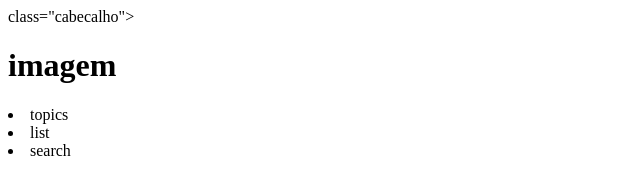
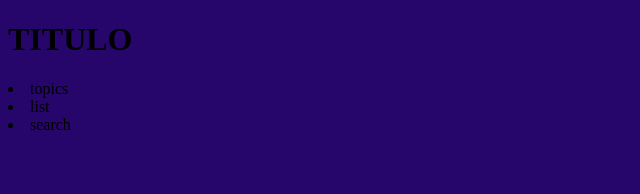
Before and after one commit to KaykeCabral/KCX-NEWS, a plain HTML site: page index.html in a window 1280 px wide. Shown: the whole page, without its empty margins (0-640 px from the left). Drawn offline with Linux system fonts and the light colour scheme.

Commit message:
ARQUIVOS

```diff
--- a/estilo.css
+++ b/estilo.css
@@ -1,3 +1,3 @@
-.cabecalho{
-    background-color: darkkhaki
+body{
+    background-color: #26066b
 }
--- a/index.html
+++ b/index.html
@@ -8,9 +8,9 @@
     <link rel="stylesheet" href="./estilo.css">
 </head>
 <body>
-    <header> class="cabecalho">
+    <header class="TITULO"></headerclass>
 
-        <h1>imagem</h1>
+    <h1>TITULO</h1>
         <ul></ul>
         <li>topics</li>
         <li>list</li>
```
Also changed, not shown: Desktop - 1.png (added), GAME NEWS.png (added), Grand_Theft_Auto_V_capa.png (added), resident-evil-4-remake_xq17.jpg (added).
